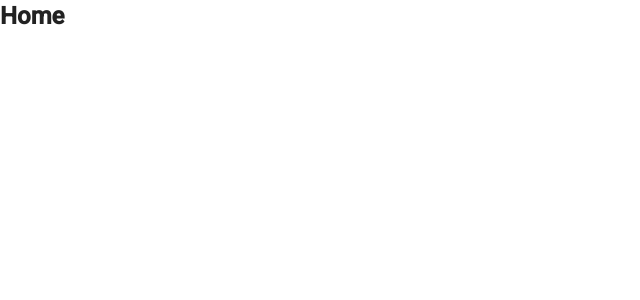
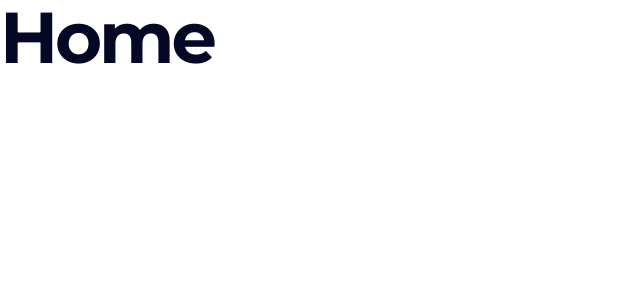
Before and after one commit to BramHoningh/sandwich, a Vue app: page / in a window 1280 px wide. Shown: the top 300 px of the page, without its empty margins (0-640 px from the left). Built offline with nearby package versions, Linux system fonts and the light colour scheme.

Commit message:
Add typography styles

```diff
--- a/src/assets/styles/layout/_base.scss
+++ b/src/assets/styles/layout/_base.scss
@@ -8,11 +8,14 @@ h1, h2 ,h3, h4, h5, h6, label {
 }
 
 h1 {
-  font-size: 2.4rem;
+  font-size: 4.4rem;
+  line-height: 1.14;
+  letter-spacing: -1.8px;
 }
 
 h2 {
-  font-size: 2.1rem;
+  font-size: 2.8rem;
+  letter-spacing: -0.9px;
 }
 
 h3 {
@@ -23,10 +26,36 @@ h4 {
   font-size: 1.6rem;
 }
 
-p {
-  color: lighten( $black, 40% );
+// Viewport classes
+.sw-mobile-only {
+  display: block;
 }
 
-a {
-  color: $primary-color;
+.sw-desktop-only {
+  display: none;
 }
+
+@include desktop {
+  h1 {
+    font-size: 7.2rem;
+    line-height: 1.03;
+    letter-spacing: -3.2px;
+  }
+
+  h2 {
+    font-size: 5.8rem;
+    letter-spacing: -1.6px;
+  }
+
+  p {
+    line-height: 2;
+  }
+
+  .sw-mobile-only {
+    display: none;
+  }
+
+  .sw-desktop-only {
+    display: block;
+  }
+}
--- a/src/assets/styles/partials/_fonts.scss
+++ b/src/assets/styles/partials/_fonts.scss
@@ -1,6 +1,5 @@
 // Fonts
-
-@import url('https://fonts.googleapis.com/css?family=Roboto:400,500');
+@import url('https://fonts.googleapis.com/css?family=Montserrat:400,600,700');
 
 // @font-face {
 //   font-family: myNewFont;
--- a/src/assets/styles/variables/_typography.scss
+++ b/src/assets/styles/variables/_typography.scss
@@ -1,23 +1,25 @@
 // Typography
 
 // Base Font
-$font-family: 'Roboto', sans-serif;
-$font-family-heading: 'Roboto', sans-serif;
+$font-family: 'Montserrat', sans-serif;
+$font-family-heading: 'Montserrat', sans-serif;
 
-$font-weight: normal;
+$font-weight: 400;
 $font-size: 1.6rem;
-$line-height: 1.4;
+$line-height: 1.75;
+$letter-spacing: -0.2px;
 
-$font-color: #222;
+$font-color: $almost-black-4;
 
 // Font Extender
-
 %base-style {
   font: $font-weight #{$font-size}/#{$line-height} $font-family;
+  letter-spacing: $letter-spacing;
   color: $font-color;
 }
 
 %heading-style {
   font-family: $font-family-heading;
-	font-weight: bold;
+  font-weight: 700;
+  color: $almost-black;
 }
```
